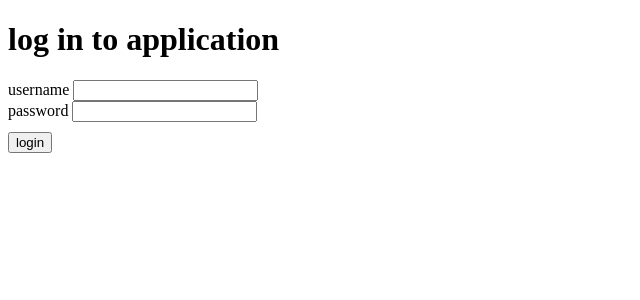
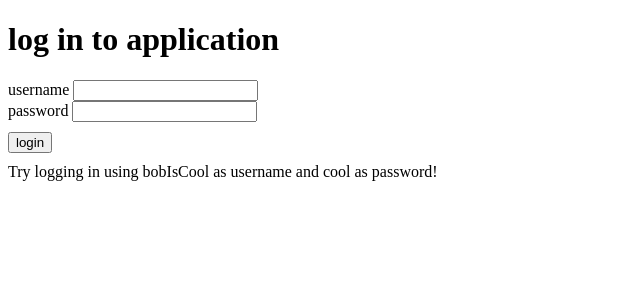
Before and after one commit to leekahung/fullstackopen-bloglist-app, a React (Create React App) app: page / in a window 1280 px wide. Shown: the top 300 px of the page, without its empty margins (0-640 px from the left). Built offline with nearby package versions, Linux system fonts and the light colour scheme.

Commit message:
Adding test account for log in purposes

```diff
--- a/src/App.js
+++ b/src/App.js
@@ -88,6 +88,9 @@ const App = () => {
             handleLogin={handleLogin}
             handleLoginValues={handleLoginValues}
           />
+          <div>
+            Try logging in using bobIsCool as username and cool as password!
+          </div>
         </>
       ) : (
         <>
```
Also changed, not shown: 1 other file (tests, documents, lock files or other folders).
